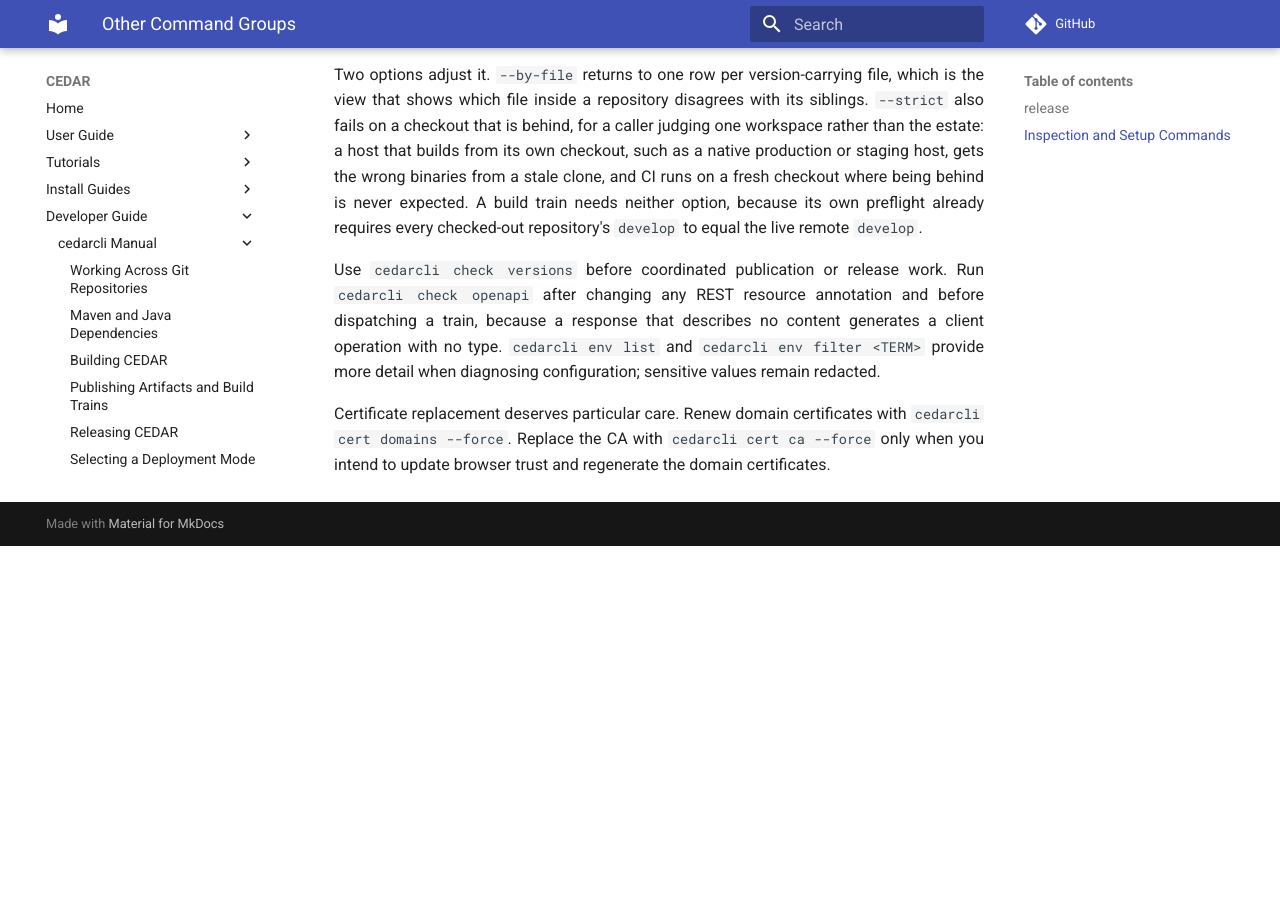
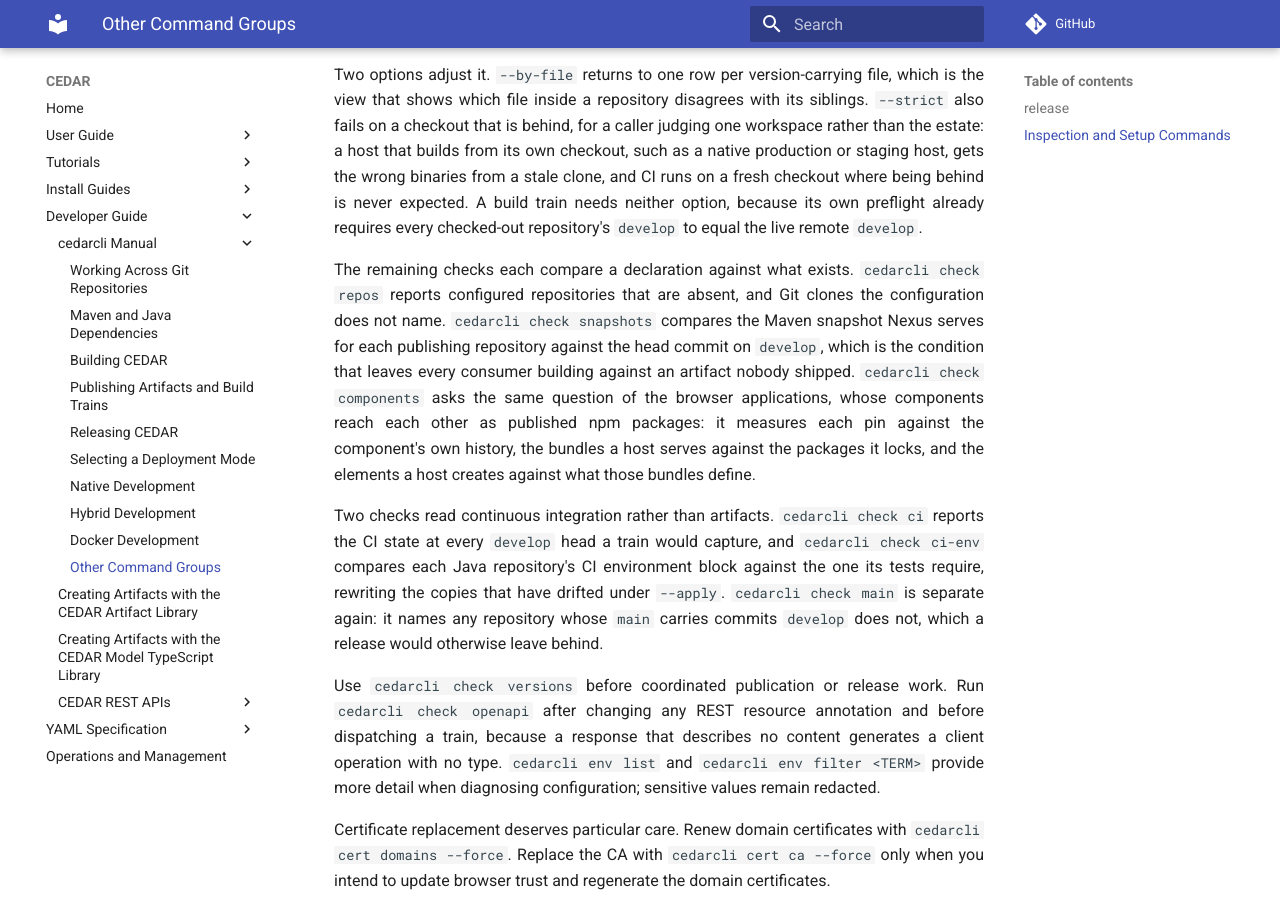
Before and after one commit to metadatacenter/cedar-mkdocs, an MkDocs documentation site: the page built from docs/developer-guide/cedarcli/other-commands.md, in a window 1280 px wide and 900 px high, scrolled down 1409 px. Built offline with MkDocs 1.6.1 and Material for MkDocs 9.7.7, drawn with Linux system fonts in a browser that asks for light colours; comment, search, counter and statistics services are not loaded; before the commit the page ends 1955 px from its top, so only the background shows below that; some of the changed text lies outside the part shown.

Commit message:
Document the whole check group in the cedarcli manual
The manual described the group as repository presence, version consistency and
OpenAPI contracts: three of its eight subcommands. The cheatsheet listed five,
omitting ci-env, main and components.

The command table now says what the group compares, and prose covers the checks that
had none, grouped by what each reads: repositories and published artifacts against
source, then the two that read continuous integration, then the one that names a main
carrying commits develop does not. The cheatsheet generator lists all eight and the
sheet is regenerated from it.

Co-Authored-By: Claude Opus 5 <noreply@anthropic.com>

```diff
--- a/docs/developer-guide/cedarcli/other-commands.md
+++ b/docs/developer-guide/cedarcli/other-commands.md
@@ -14,7 +14,7 @@ branches, and tags across the repositories and publishing to Nexus.
 | Group | Purpose | Starting Point |
 | --- | --- | --- |
 | `repo` | Explain which repositories cedarcli manages | `cedarcli repo config` |
-| `check` | Check repository presence, version consistency, and OpenAPI contract completeness | `cedarcli check repos` |
+| `check` | Check that repositories, versions, published artifacts, CI and served components agree with the source | `cedarcli check repos` |
 | `env` | Inspect the selected mode and effective settings without exposing credentials | `cedarcli env status` |
 | `cert` | Create or renew the local certificate authority and domain certificates | `cedarcli cert setup` |
 | `dev` | Prepare a development host, including directories, hostnames, and the Keycloak listener | `cedarcli dev --help` |
@@ -46,6 +46,21 @@ from a stale clone, and CI runs on a fresh checkout where being behind is never
 train needs neither option, because its own preflight already requires every checked-out
 repository's `develop` to equal the live remote `develop`.
 
+The remaining checks each compare a declaration against what exists. `cedarcli check repos`
+reports configured repositories that are absent, and Git clones the configuration does not name.
+`cedarcli check snapshots` compares the Maven snapshot Nexus serves for each publishing repository
+against the head commit on `develop`, which is the condition that leaves every consumer building
+against an artifact nobody shipped. `cedarcli check components` asks the same question of the
+browser applications, whose components reach each other as published npm packages: it measures each
+pin against the component's own history, the bundles a host serves against the packages it locks,
+and the elements a host creates against what those bundles define.
+
+Two checks read continuous integration rather than artifacts. `cedarcli check ci` reports the CI
+state at every `develop` head a train would capture, and `cedarcli check ci-env` compares each Java
+repository's CI environment block against the one its tests require, rewriting the copies that have
+drifted under `--apply`. `cedarcli check main` is separate again: it names any repository whose
+`main` carries commits `develop` does not, which a release would otherwise leave behind.
+
 Use `cedarcli check versions` before coordinated publication or release work. Run
 `cedarcli check openapi` after changing any REST resource annotation and before dispatching a train,
 because a response that describes no content generates a client operation with no type. `cedarcli env list`
```
Also changed, not shown: 2 other files.
